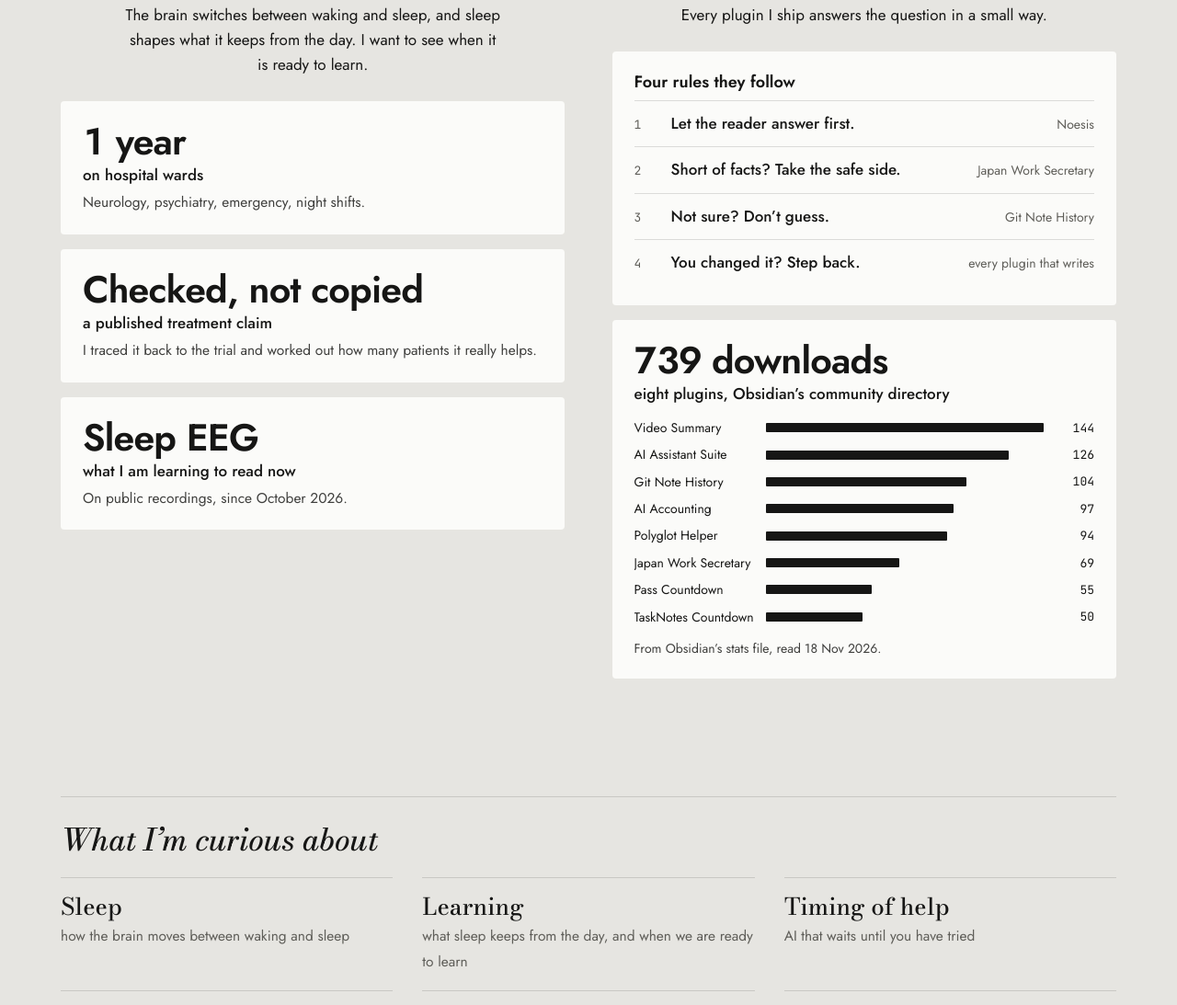
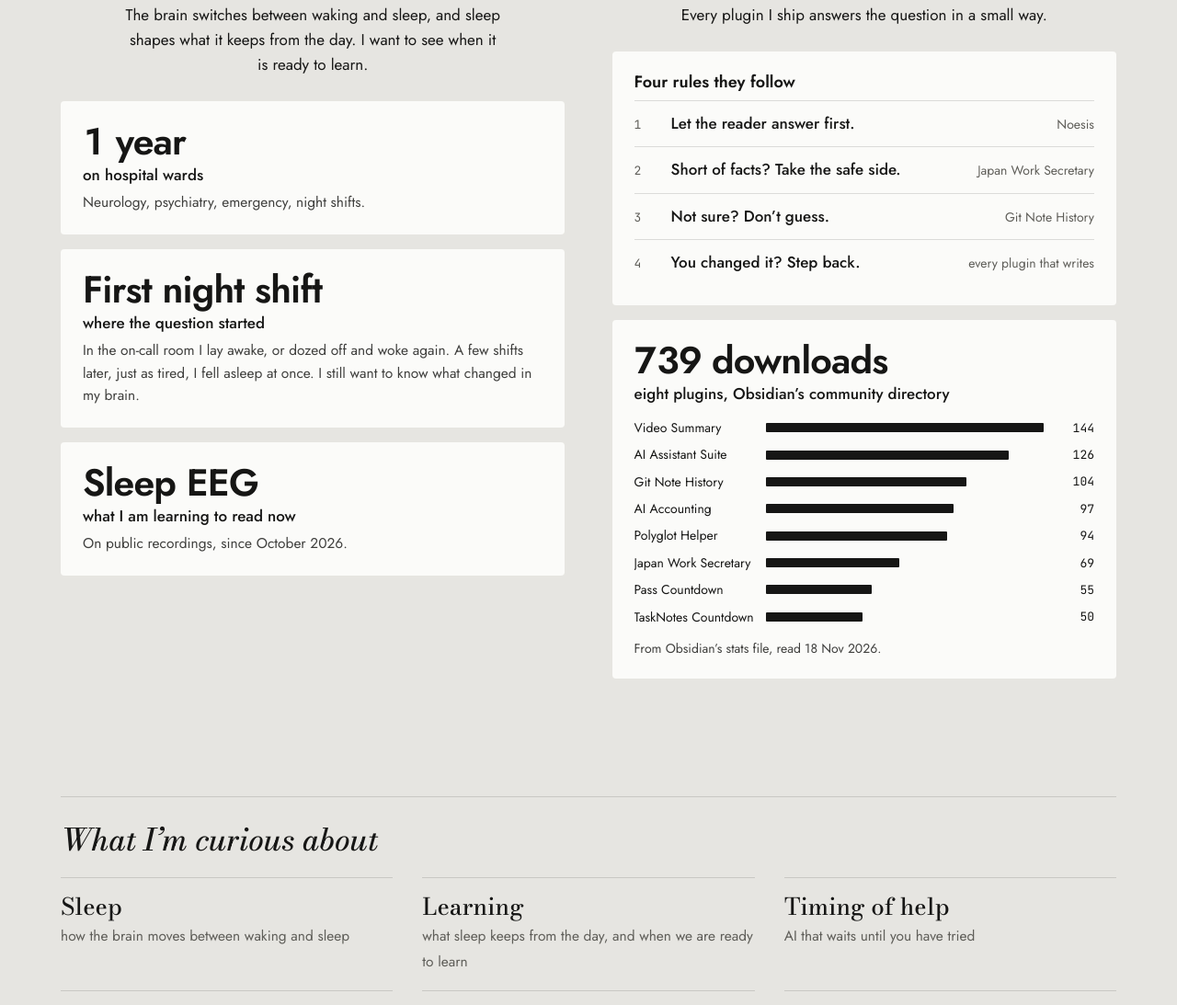
Before and after one commit to Rexxall/rexxall.github.io, a plain HTML site: page research/index.html in a window 1280 px wide. Shown: the part 635-1728 px from the top of the page at 92% size. Drawn offline with nearby package versions, Linux system fonts and the light colour scheme.

Commit message:
Tell where the sleep question started

```diff
--- a/research/index.html
+++ b/research/index.html
@@ -57,9 +57,9 @@
       </article>
 
       <article class="card stat">
-        <p class="big">Checked, not copied</p>
-        <h3>a published treatment claim</h3>
-        <p>I traced it back to the trial and worked out how many patients it really helps.</p>
+        <p class="big">First night shift</p>
+        <h3>where the question started</h3>
+        <p>In the on-call room I lay awake, or dozed off and woke again. A few shifts later, just as tired, I fell asleep at once. I still want to know what changed in my brain.</p>
       </article>
 
       <article class="card stat">
```
